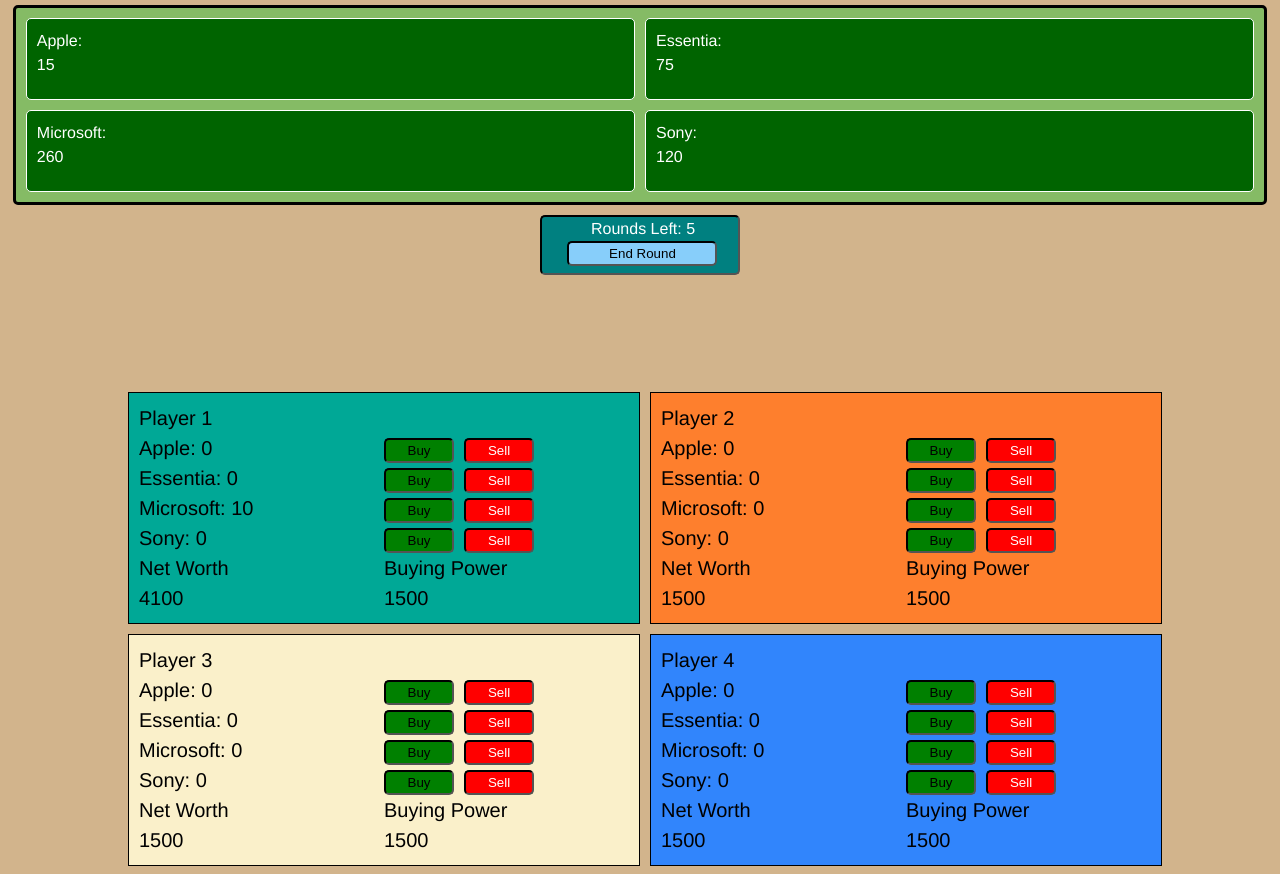
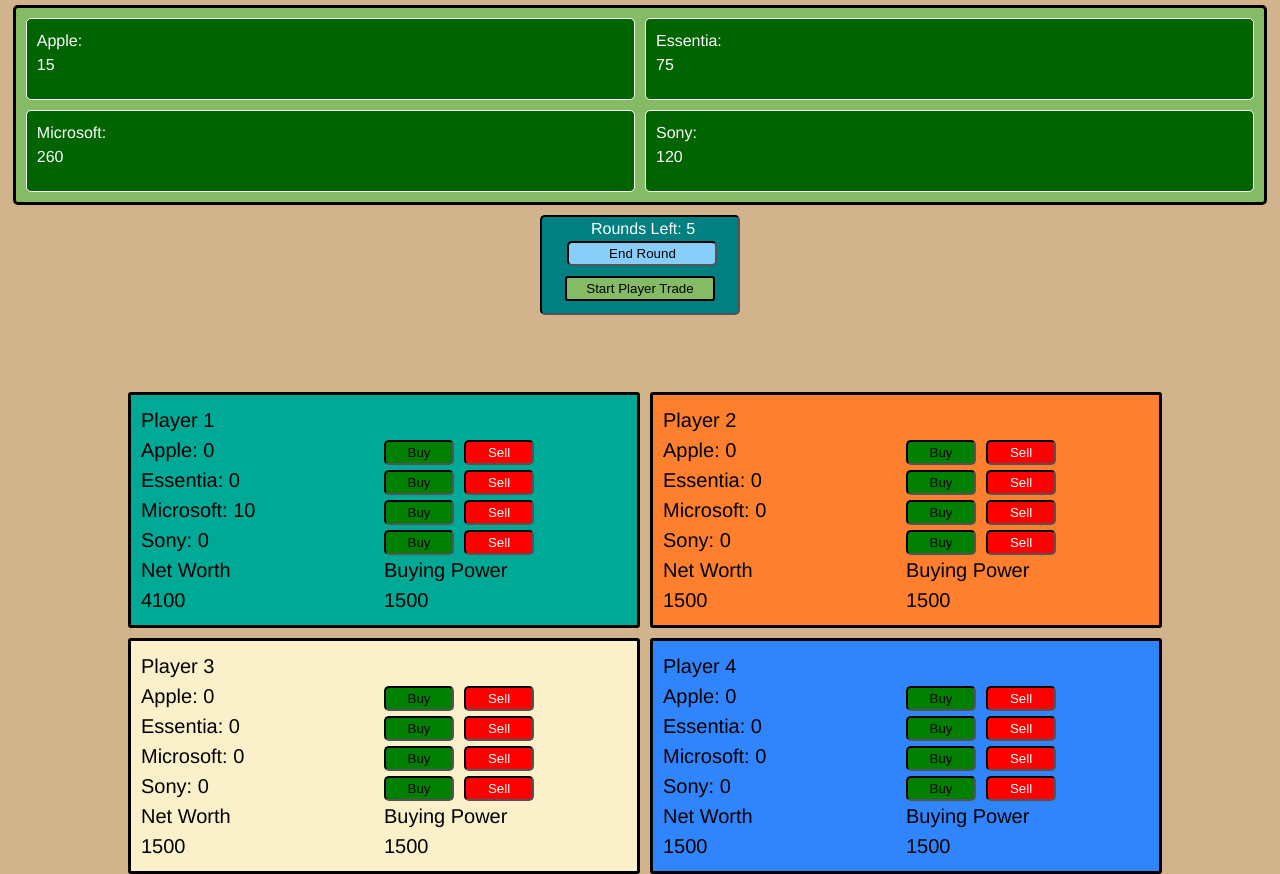
Before and after one commit to Esketiit/Ticker-JS, a plain HTML site: page index.html in a window 1280 px wide. Drawn offline with Linux system fonts and the light colour scheme.

Commit message:
starting work on player trading

```diff
--- a/index.html
+++ b/index.html
@@ -31,6 +31,7 @@
   <div id="round-counter">
     <span id="rounds">Rounds Left: 10</span><br>
     <div id="end-round-div"><button id="end-round">End Round</button></div>
+    <button id="player-trade-button">Start Player Trade</button>
   </div>
   <div id="player-container">
     <div class="player">
@@ -173,6 +174,10 @@
         </div>
       </div>
     </div>
+    <div class="modal" id="player-trade-modal">
+      <div class="trade-box"></div>
+      <div class="trade-box"></div>
+    </div>
     <span id="modal-close-button">Close</span>
   </div>
 
--- a/ticker.css
+++ b/ticker.css
@@ -13,6 +13,7 @@ body {
   line-height: 1.5;
   color: #333;
   background: tan;
+  overflow: hidden;
 }
 
 #stock-container {
@@ -74,7 +75,7 @@ body {
   color: white;
   background-color: teal;
   width: 200px;
-  height: 60px;
+  height: 100px;
   margin: 0 auto;
   margin-top: 10px;
   border: 2px inset black;
@@ -84,6 +85,28 @@ body {
 #rounds {
   padding-top: 20%;
   padding-left: 25%
+}
+
+#player-trade-button {
+  position: relative;
+  display: block;
+  color: black;
+  background-color: #85BB65;
+  height: 25px;
+  width: 150px;
+  margin: 0 auto;
+  margin-top: 10px;
+  border: 2px solid black;
+  border-radius: 3px;
+}
+
+#player-trade-button:hover:enabled {
+  background-color: lightgreen;
+}
+
+#player-trade-button:active:enabled {
+  background-color: lightgreen;
+  border-color: white;
 }
 
 #player-container {
@@ -99,6 +122,11 @@ body {
   display: grid;
   grid-template-columns: 40vw 40vw;
   gap: 10px;
+}
+
+#player-container>div {
+  border: 3px solid black;
+  border-radius: 3px;
 }
 
 #player-container>.player:nth-child(1) {
```
